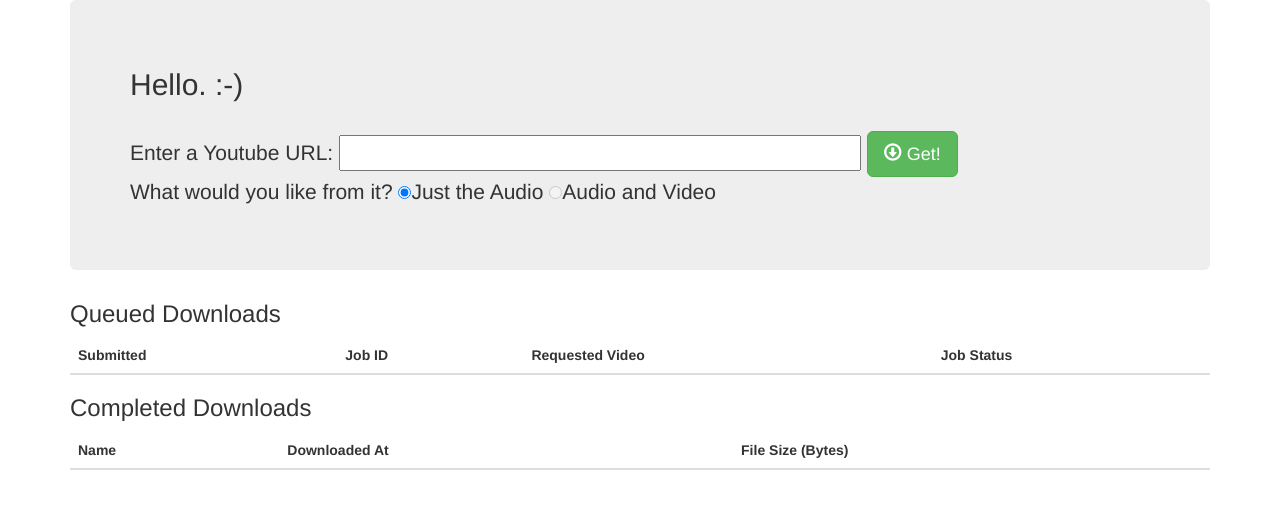
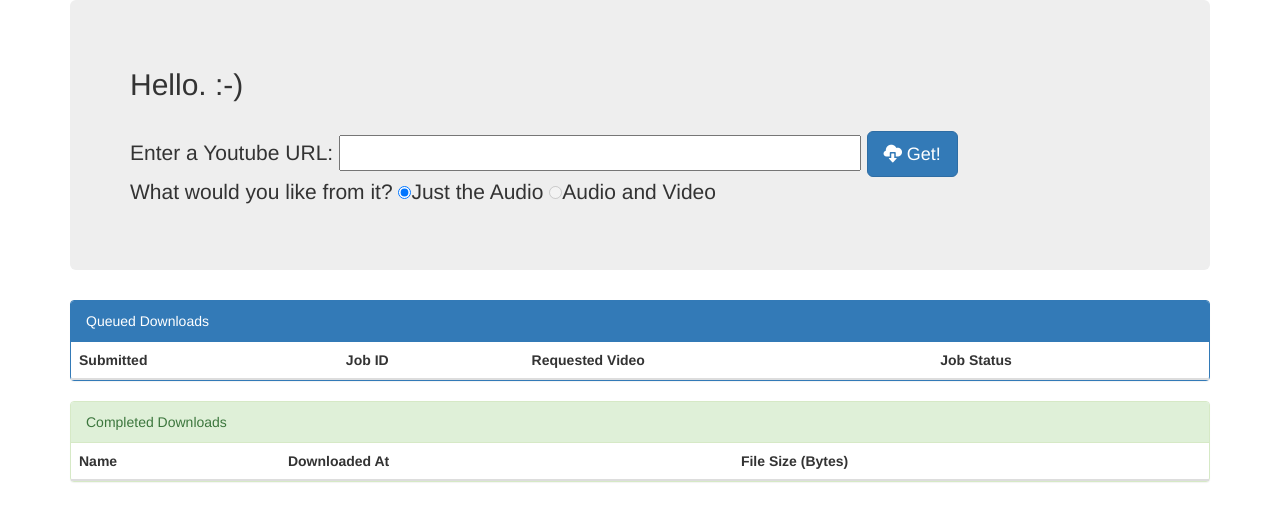
Before and after one commit to eallrich/avdl-magic, a Flask app: page / in a window 1280 px wide. Shown: the top 521 px of the page. Run offline with Flask 2, Linux system fonts and the light colour scheme; data that the repository does not hold is empty; some libraries are stand-ins or nearby versions.

Commit message:
Hide deleted jobs. Use panels

```diff
--- a/app.py
+++ b/app.py
@@ -96,13 +96,12 @@ def queued_job_info():
     jobs = []
     # Show the ten most recent jobs
     for job_id in redis.lrange('alljobs', 0, 9):
+        job = rqueue.fetch_job(job_id)
+        if job is None:
+            continue # don't bother showing the 'deleted' jobs
         job_details = redis.hgetall('job:%s' % job_id)
         job_details['submitted'] = nicedate(job_details['submitted'])
-        job = rqueue.fetch_job(job_id)
-        if job is None:
-            job_details['status'] = 'deleted'
-        else:
-            job_details['status'] = job.get_status()
+        job_details['status'] = job.get_status()
         jobs.append(job_details)
     jobs.sort(key=lambda x: x['submitted'], reverse=True)
     return jobs
--- a/templates/index.html
+++ b/templates/index.html
@@ -8,8 +8,8 @@
       <form role="form" ng-submit="enqueue()">
         <p>Enter a Youtube URL:
           <input type="text" name="yturl" ng-model="yturl" size=40 />
-          <button class="btn btn-lg btn-success">
-            <span class="glyphicon glyphicon-download"></span> Get!
+          <button class="btn btn-lg btn-primary">
+            <span class="glyphicon glyphicon-cloud-download"></span> Get!
           </button>
           <br />
           What would you like from it?
@@ -27,7 +27,8 @@
     {% endraw %}
     </div>
 
-    <h3>Queued Downloads</h3>
+    <div class="panel panel-primary">
+    <div class="panel-heading">Queued Downloads</div>
     <table class="table table-striped">
       <thead><tr>
         <th>Submitted</th>
@@ -48,8 +49,10 @@
       {% endraw %}
       </tbody>
     </table>
+    </div>
 
-    <h3>Completed Downloads</h3>
+    <div class="panel panel-success">
+    <div class="panel-heading">Completed Downloads</div>
     <table class="table table-striped">
       <thead><tr>
         <th>Name</th>
@@ -71,5 +74,7 @@
         </tr>-->
       </tbody>
     </table>
+    </div>
+
   </div>
 {%- endblock %}
```
